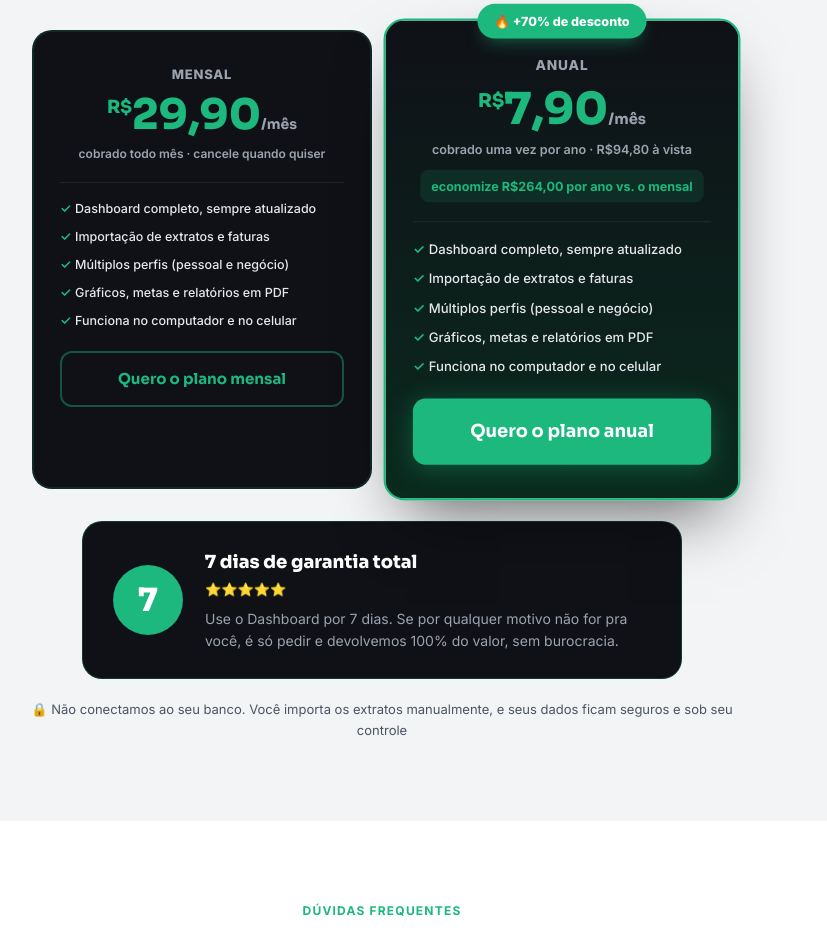
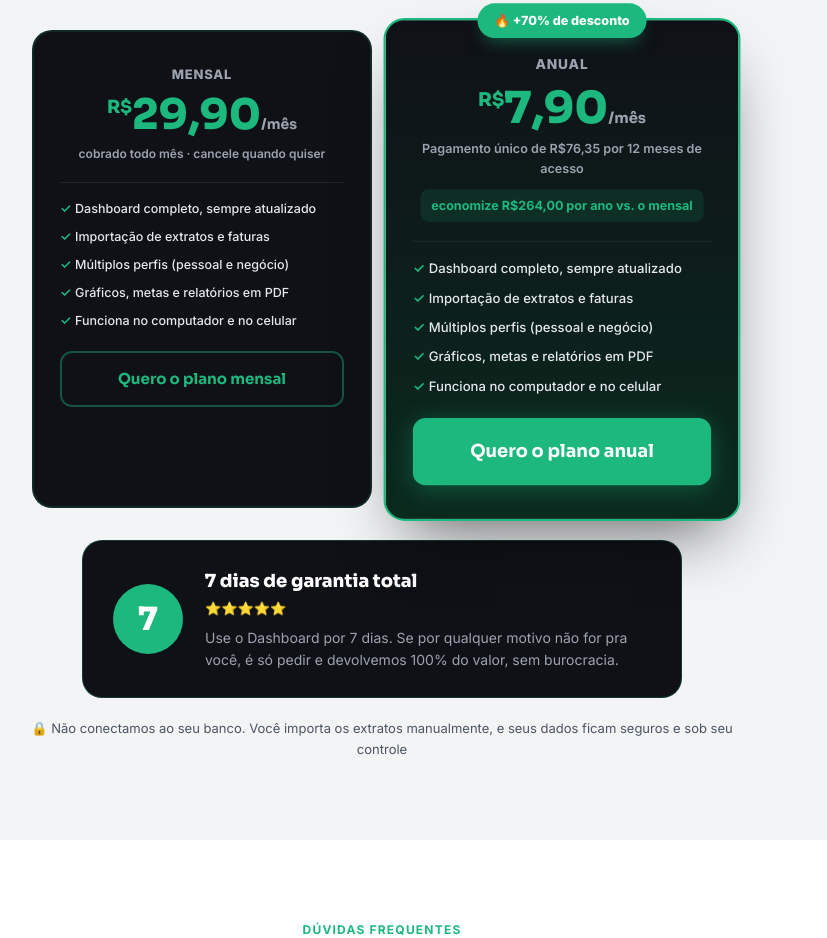
Before and after one commit to tedeschilari-ai/financeiro, a plain HTML site: page comprar2/index.html in a window 1280 px wide. Shown: the part 6928-7866 px from the top of the page, without its empty margins (258-1085 px from the left). Drawn offline with Linux system fonts and the light colour scheme.

Commit message:
Plano anual: pagamento único de R$76,35

```diff
--- a/comprar2/index.html
+++ b/comprar2/index.html
@@ -1147,7 +1147,7 @@
         <div class="plan-badge">🔥 +70% de desconto</div>
         <div class="plan-name">Anual</div>
         <div class="plan-price"><span class="cur">R$</span>7<span class="cents">,90</span><span class="per">/mês</span></div>
-        <div class="plan-sub">cobrado uma vez por ano · R$94,80 à vista</div>
+        <div class="plan-sub">Pagamento único de R$76,35 por 12 meses de acesso</div>
         <div class="plan-save">economize R$264,00 por ano vs. o mensal</div>
         <div class="plan-checks">
           <div><span>✓</span>Dashboard completo, sempre atualizado</div>
```
